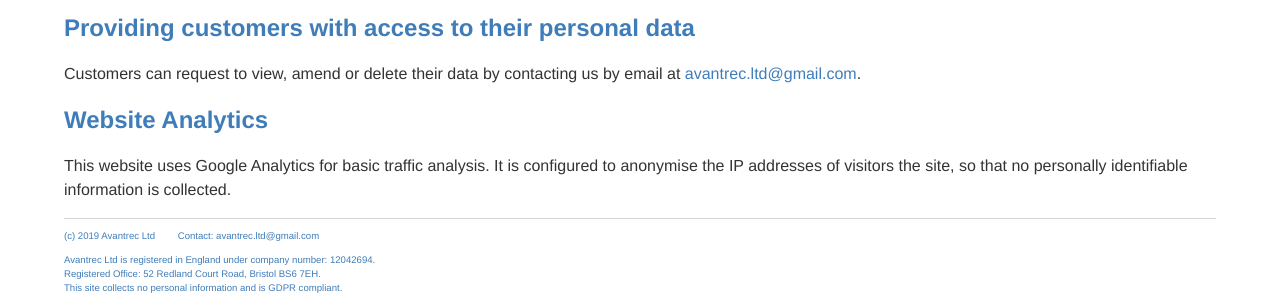
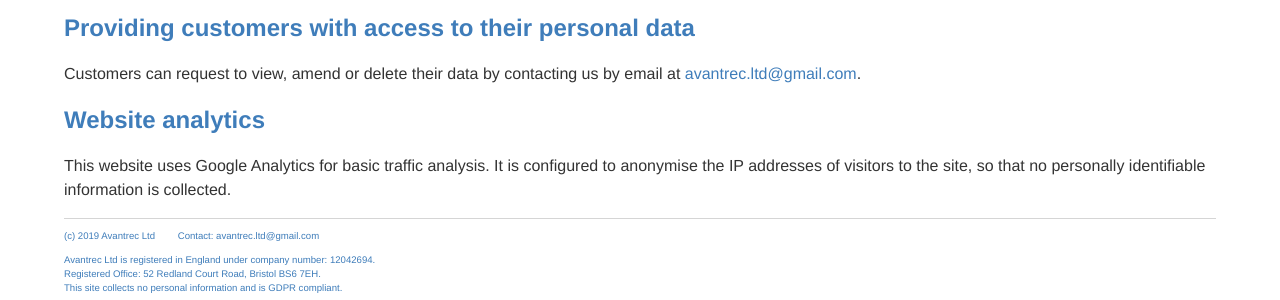
Before and after one commit to avantrec/avantrec.github.io, a Jekyll site: the page built from gdpr_privacy.md, in a window 1280 px wide. Shown: the part 741-1041 px from the top of the page. Built offline with Jekyll 4.4.1, drawn with Linux system fonts in a browser that asks for light colours.

Commit message:
Fix typo.

```diff
--- a/gdpr_privacy.md
+++ b/gdpr_privacy.md
@@ -28,6 +28,6 @@ We use customers’ personal data in order to deliver a contract. We do not hold
 
 Customers can request to view, amend or delete their data by contacting us by email at <a href="mailto:avantrec.ltd@gmail.com">avantrec.ltd@gmail.com</a>.
 
-## Website Analytics
+## Website analytics
 
-This website uses Google Analytics for basic traffic analysis. It is configured to anonymise the IP addresses of visitors the site, so that no personally identifiable information is collected.
+This website uses Google Analytics for basic traffic analysis. It is configured to anonymise the IP addresses of visitors to the site, so that no personally identifiable information is collected.
```
